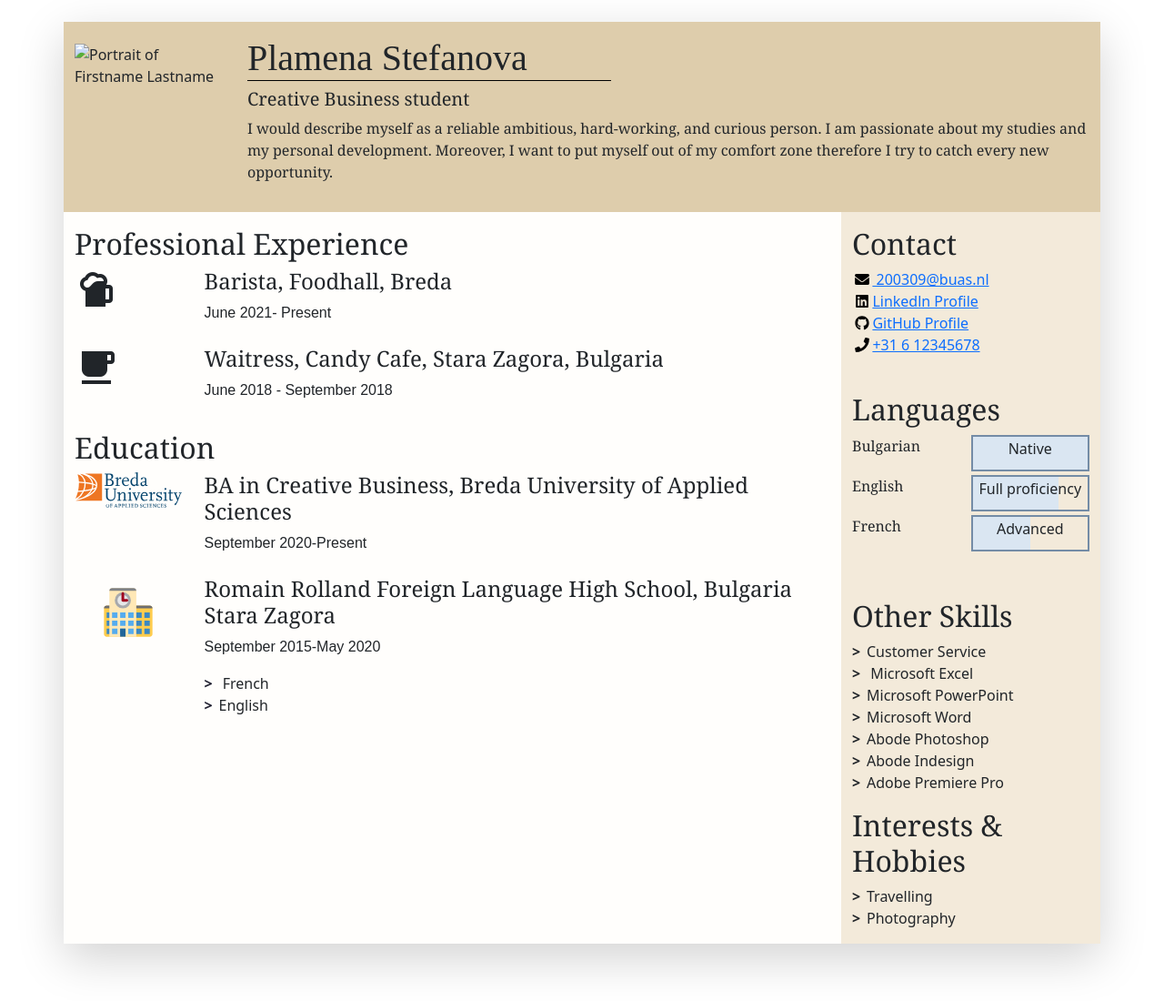
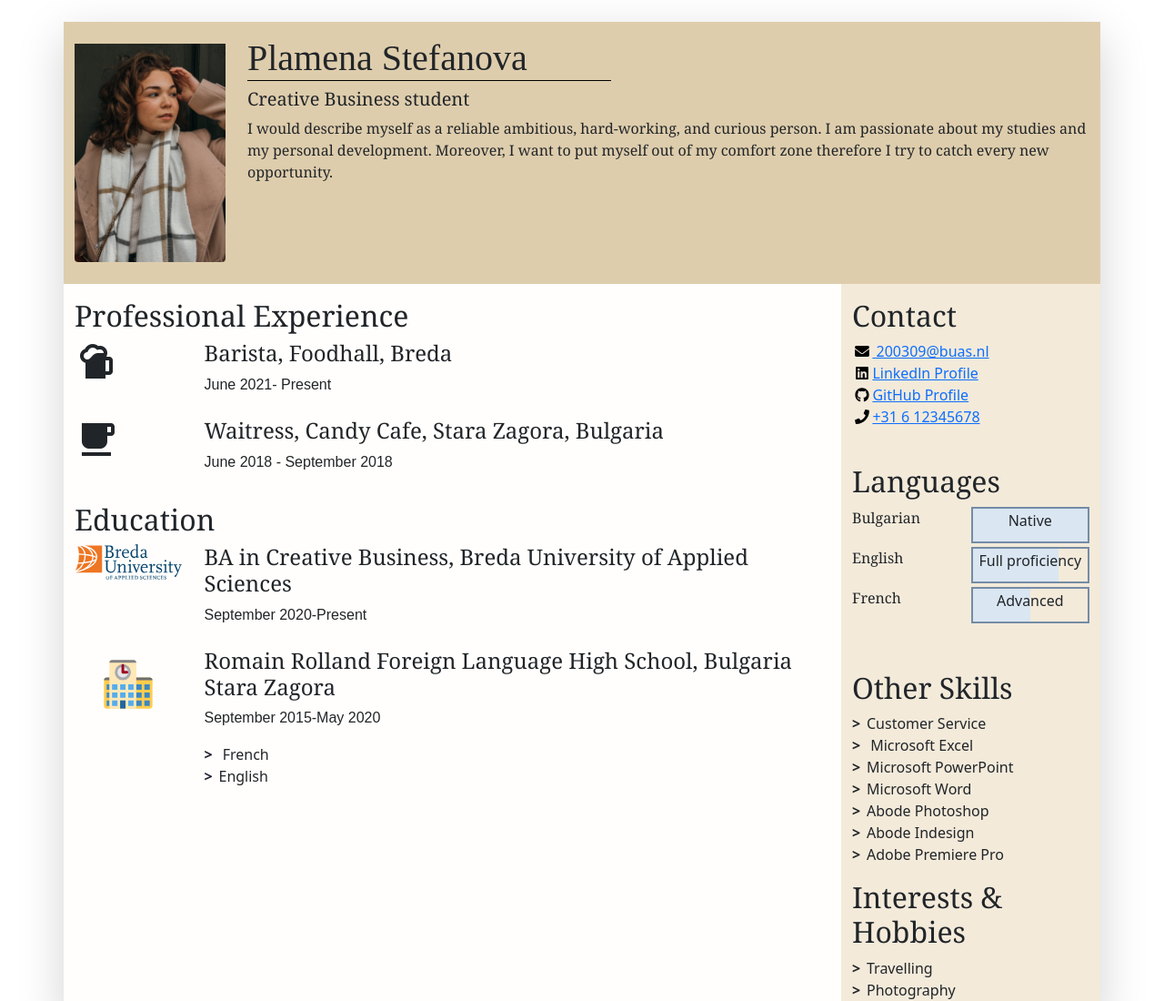
Before and after one commit to plamena1910/Plamena-Stefanova-cv, a plain HTML site: page index.html in a window 1280 px wide. Shown: the top 1100 px of the page at 91% size. Drawn offline with nearby package versions, Linux system fonts and the light colour scheme.

Commit message:
image
image

```diff
--- a/index.html
+++ b/index.html
@@ -51,7 +51,7 @@
             "w-100" makes sure the image takes the full width of the column it's in
             "rounded-circle" cuts a circle around the image
           -->
-          <img class="w-100 rounded-bottom my-4" src="DSC_0091.jpg" alt="Portrait of Firstname Lastname" width="1418">
+          <img class="w-100 rounded-bottom my-4" src="images/DSC_0091.jpg" alt="Portrait of Firstname Lastname" width="1418">
         </div>
         <!--
           A container to wrap around your name and tagline. Full-width at small size, then columns of increasing size.
```
